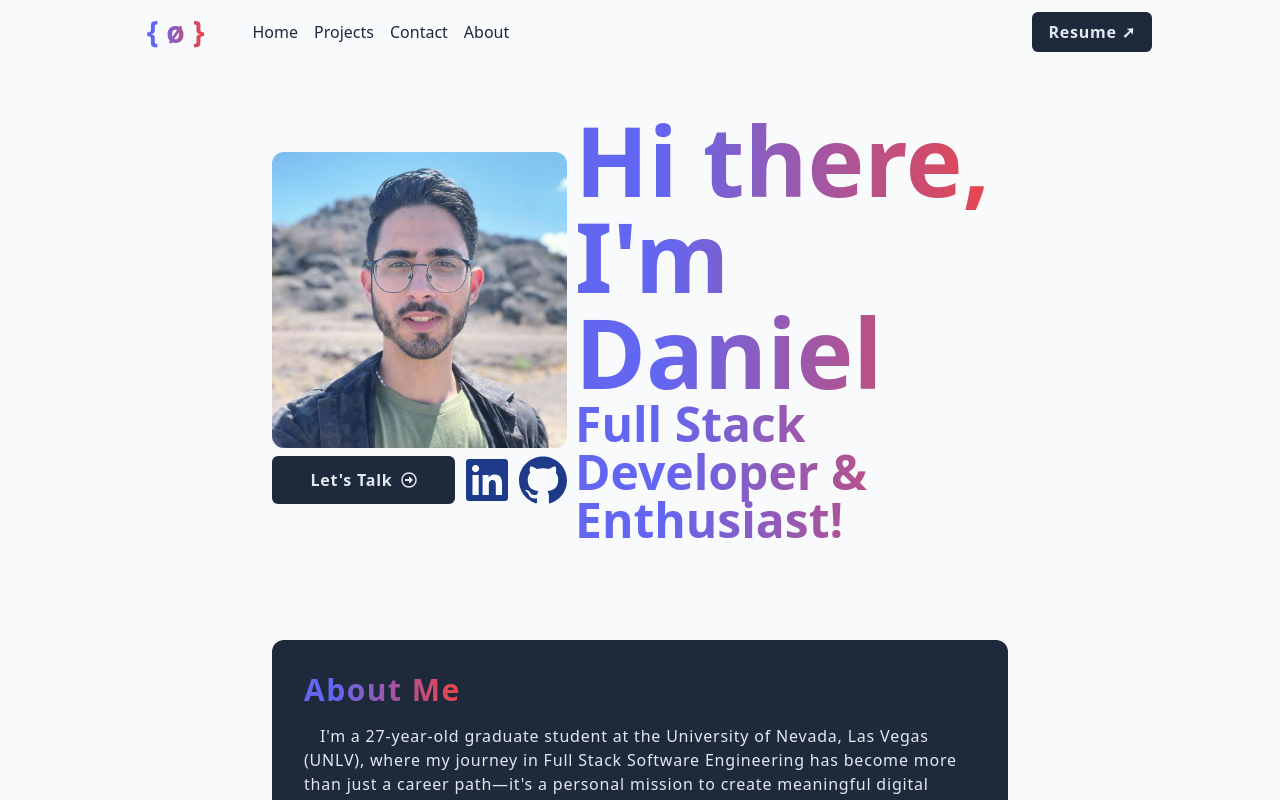
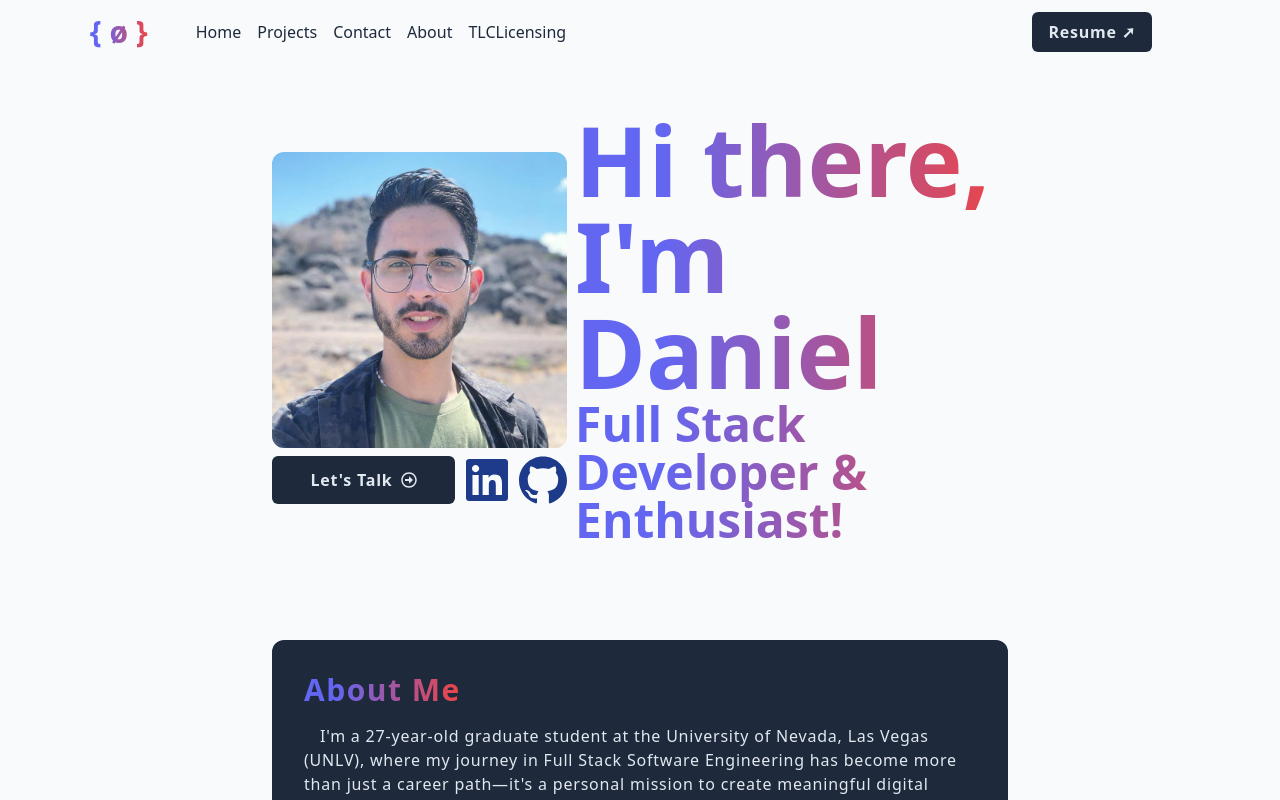
Before and after one commit to danielFernandezDj/dani-portfolio-app, a React (Vite) app: page / in a window 1280 px wide. Shown: the top 800 px of the page. Built offline with nearby package versions, Linux system fonts and the light colour scheme.

Commit message:
Changint the TLC-Route name

```diff
--- a/src/App.jsx
+++ b/src/App.jsx
@@ -76,6 +76,12 @@ function NavBar() {
             >
               About
             </Link>
+            <Link
+              to="/tlclicensing"
+              className="nav-text-style"
+            >
+              TLCLicensing
+            </Link>
           </div>
         </div>
 
```
